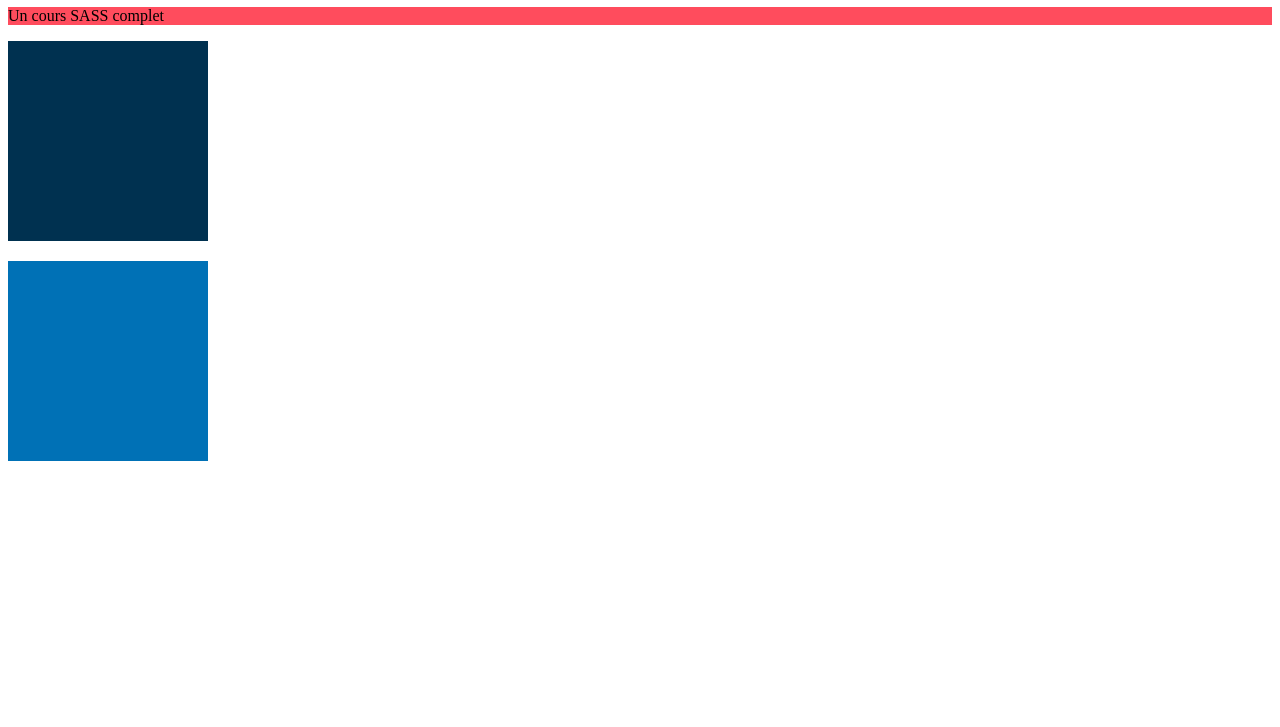
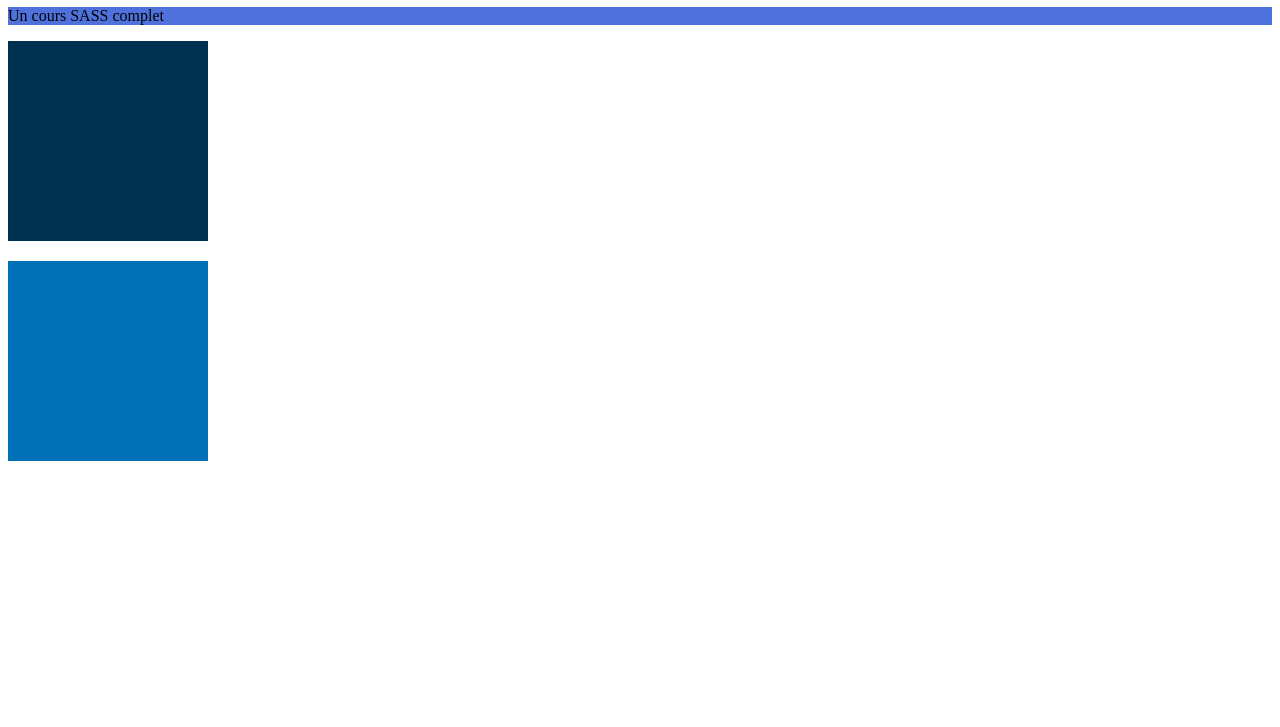
Before and after one commit to stephen-ins/00-HTML-CSS, a plain HTML site: page 15-sass/02-les-fonctions-sass/index.html in a window 1280 px wide. Shown: the part 73-800 px from the top of the page. Drawn offline with Linux system fonts and the light colour scheme.

Commit message:
update dossier 15

```diff
--- a/15-sass/02-les-fonctions-sass/style.css
+++ b/15-sass/02-les-fonctions-sass/style.css
@@ -3,7 +3,7 @@
 }
 
 .paragraph {
-  background-color: rgb(255, 76, 93);
+  background-color: rgb(78, 113, 220);
 }
 
 .block {
@@ -18,4 +18,4 @@
   width: 200px;
   height: 200px;
   background-color: #0071b6;
-} /*# sourceMappingURL=style.css.map */
+}/*# sourceMappingURL=style.css.map */
```
Also changed, not shown: 1 other file.
